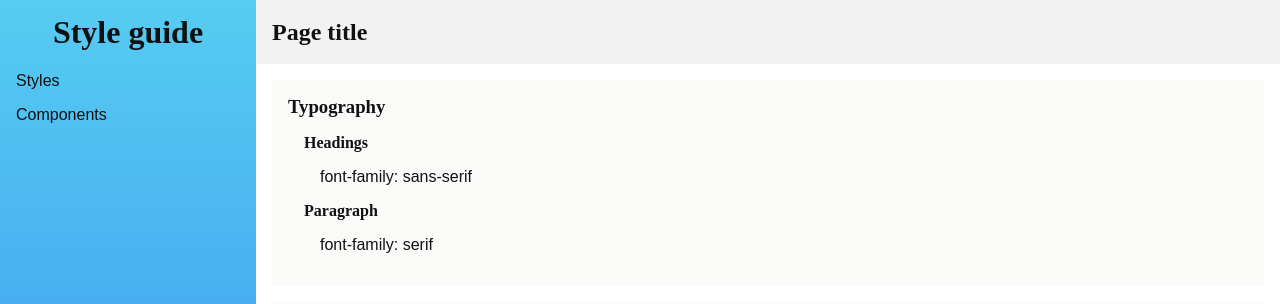
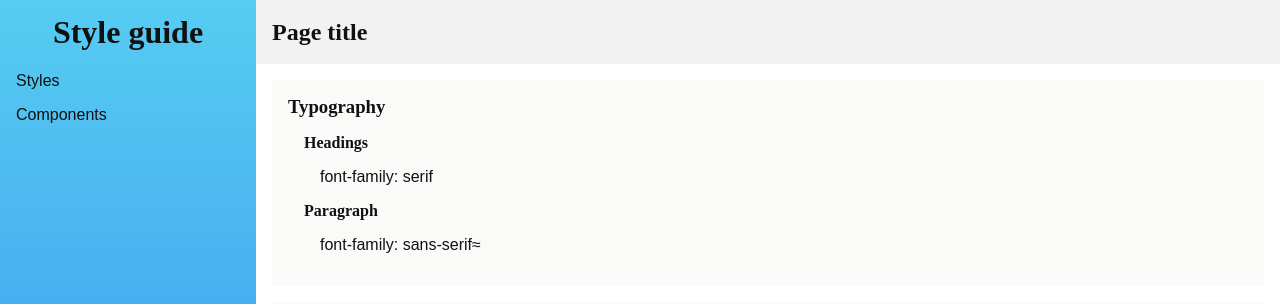
Before and after one commit to balinttamas87/styleguide, a React (Create React App) app: page /styles in a window 1280 px wide. Shown: the top 304 px of the page. Built offline with nearby package versions, Linux system fonts and the light colour scheme.

Commit message:
Edit font-family values to make sense

```diff
--- a/src/components/typography/Typography.js
+++ b/src/components/typography/Typography.js
@@ -10,13 +10,13 @@ export default () => (
 				<li>
 					<h4 className="h4">Headings</h4>
 					<Spacer/>
-					<p className="font-family-item">font-family: sans-serif</p>
+					<p className="font-family-item">font-family: serif</p>
 				</li>
 				<Spacer/>
 				<li>
 					<h4 className="h4">Paragraph</h4>
 					<Spacer/>
-					<p className="font-family-item">font-family: serif</p>
+					<p className="font-family-item">font-family: sans-serif≈</p>
 				</li>
 			</ul>
 		</section>
```
